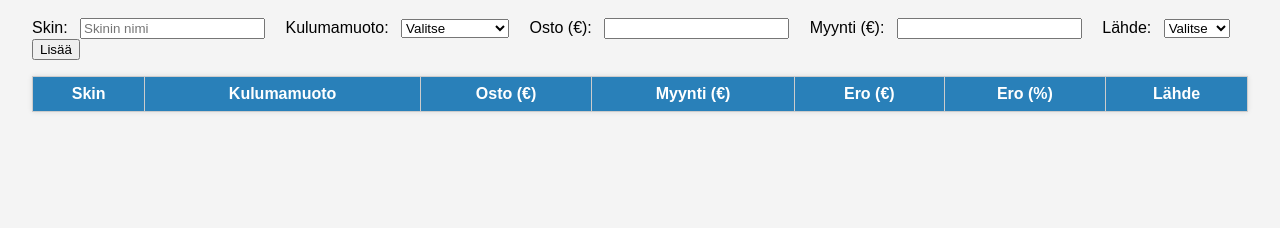
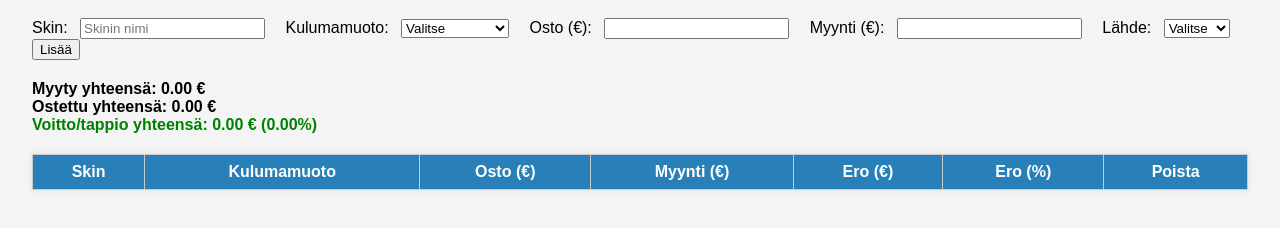
Before and after one commit to juustovali/vilin-mestari, a plain HTML site: page index.html in a window 1280 px wide. Shown: the part 72-300 px from the top of the page. Drawn offline with Linux system fonts and the light colour scheme.

Commit message:
Lisätty poistonapit ja yhteenveto

```diff
--- a/index.html
+++ b/index.html
@@ -62,6 +62,7 @@
 
   <button type="submit">Lisää</button>
 </form>
+<div id="summary" style="margin: 20px 0; font-weight: bold;"></div>
 
 <table id="skinsTable">
   <thead>
@@ -72,7 +73,7 @@
       <th>Myynti (€)</th>
       <th>Ero (€)</th>
       <th>Ero (%)</th>
-      <th>Lähde</th>
+      <th>Poista</th>
     </tr>
   </thead>
   <tbody>
@@ -83,10 +84,12 @@
 <script>
   const form = document.getElementById('skinForm');
   const tableBody = document.querySelector('#skinsTable tbody');
+  const summary = document.getElementById('summary');
 
-  // Lataa tiedot localStoragesta kun sivu aukeaa
-  const savedSkins = JSON.parse(localStorage.getItem('skins')) || [];
-  savedSkins.forEach(addRowToTable);
+  let savedSkins = JSON.parse(localStorage.getItem('skins')) || [];
+
+  // Lataa taulukko alussa
+  renderTable();
 
   form.addEventListener('submit', function(event) {
     event.preventDefault();
@@ -99,18 +102,24 @@
       source: document.getElementById('source').value,
     };
 
-    // Tallenna localStorageen
     savedSkins.push(skin);
     localStorage.setItem('skins', JSON.stringify(savedSkins));
-
-    addRowToTable(skin);
+    renderTable();
     form.reset();
   });
 
-  function addRowToTable(skin) {
+  function renderTable() {
+    tableBody.innerHTML = "";
+    let totalBuy = 0;
+    let totalSell = 0;
+
+    savedSkins.forEach((skin, index) => {
       const difference = skin.sellPrice - skin.buyPrice;
       const percentDiff = skin.buyPrice ? (difference / skin.buyPrice) * 100 : 0;
       const profitClass = difference >= 0 ? 'profit' : 'loss';
+
+      totalBuy += skin.buyPrice;
+      totalSell += skin.sellPrice;
 
       const tr = document.createElement('tr');
       tr.innerHTML = `
@@ -121,8 +130,28 @@
         <td class="${profitClass}">${difference >= 0 ? '+' : ''}${difference.toFixed(2)}</td>
         <td class="${profitClass}">${difference >= 0 ? '+' : ''}${percentDiff.toFixed(2)}%</td>
         <td>${skin.source}</td>
+        <td><button onclick="deleteSkin(${index})">Poista</button></td>
       `;
       tableBody.appendChild(tr);
+    });
+
+    const totalDiff = totalSell - totalBuy;
+    const totalPercent = totalBuy ? (totalDiff / totalBuy) * 100 : 0;
+    const summaryColor = totalDiff >= 0 ? 'green' : 'red';
+
+    summary.innerHTML = `
+      Myyty yhteensä: ${totalSell.toFixed(2)} €<br>
+      Ostettu yhteensä: ${totalBuy.toFixed(2)} €<br>
+      <span style="color:${summaryColor}">
+        Voitto/tappio yhteensä: ${totalDiff.toFixed(2)} € (${totalPercent.toFixed(2)}%)
+      </span>
+    `;
+  }
+
+  function deleteSkin(index) {
+    savedSkins.splice(index, 1);
+    localStorage.setItem('skins', JSON.stringify(savedSkins));
+    renderTable();
   }
 </script>
 
```
Lines whose indentation alone changed are shown as unchanged.
